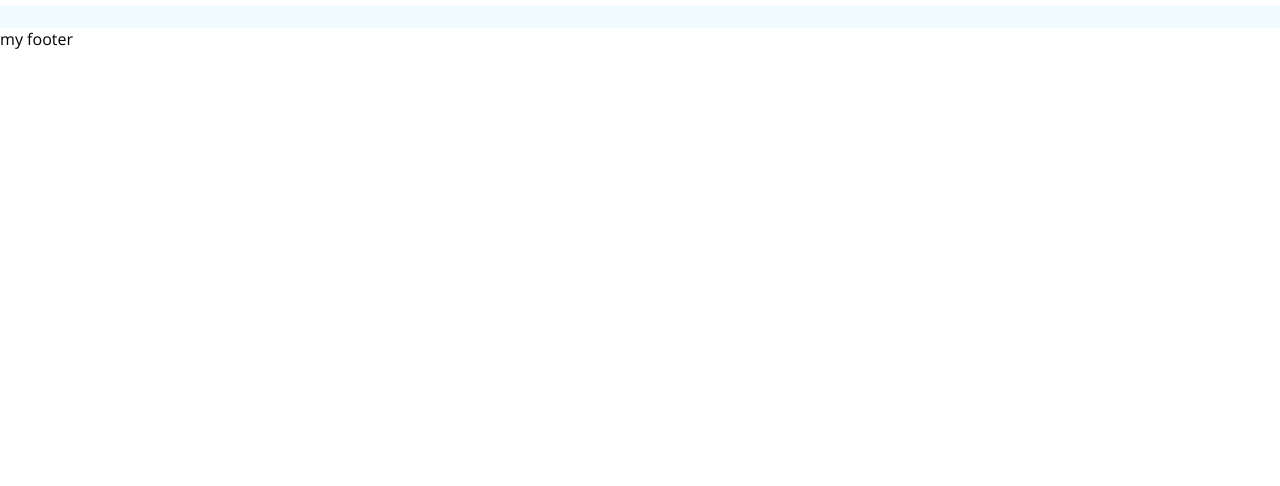
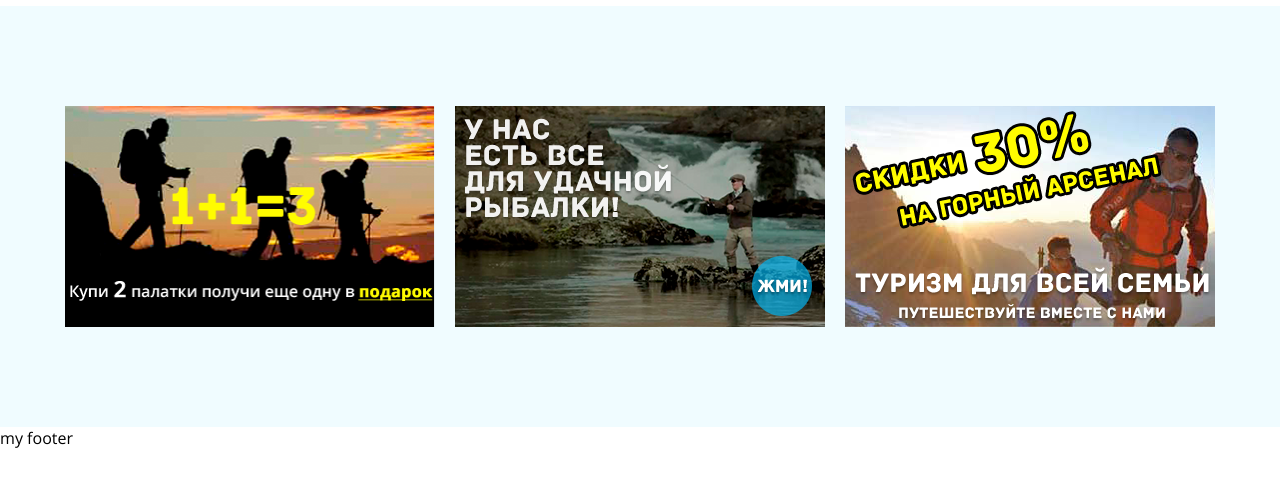
Before and after one commit to AKD47/galka, a website: page index.html in a window 1280 px wide. Shown: the part 110-596 px from the top of the page. Drawn offline with Linux system fonts and the light colour scheme.

Commit message:
horizontal banners fin

```diff
--- a/app/sass/content/_hor-banner.scss
+++ b/app/sass/content/_hor-banner.scss
@@ -12,6 +12,28 @@
     position: relative;
     float: left;
     width: 100%;
-
+    @include breakpoint(max-width 670px){
+      padding: 0 10px;
+      @include box-sizing(border-box);
+    }
+    > a{
+      display: block;
+      position: relative;
+      float: left;
+      size: 370px 221px;
+      margin-top: 100px;
+      margin-bottom: 100px;
+      overflow: hidden;
+      @include breakpoint(max-width 670px){
+        width: 30%;
+        height: 55px;
+        margin: 5px 0;
+      }
+      img{
+        width: 100%;
+        height: 100%;
+        object-fit: contain;
+      }
+    }
   }
 }
--- a/index.html
+++ b/index.html
@@ -89,15 +89,15 @@
         <div class="hor-banner__box">
 
             <a href="#">
-                <img src="" alt="">
+                <img src="img/banner/banner-1.png" alt="">
             </a>
 
             <a href="#">
-                <img src="" alt="">
+                <img src="img/banner/banner-2.png" alt="">
             </a>
 
             <a href="#">
-                <img src="" alt="">
+                <img src="img/banner/banner-3.png" alt="">
             </a>
 
         </div>
```
Also changed, not shown: app/html/horizontal-banner.html (+3 -3 lines), css/styles.min.css, 1 other file.
